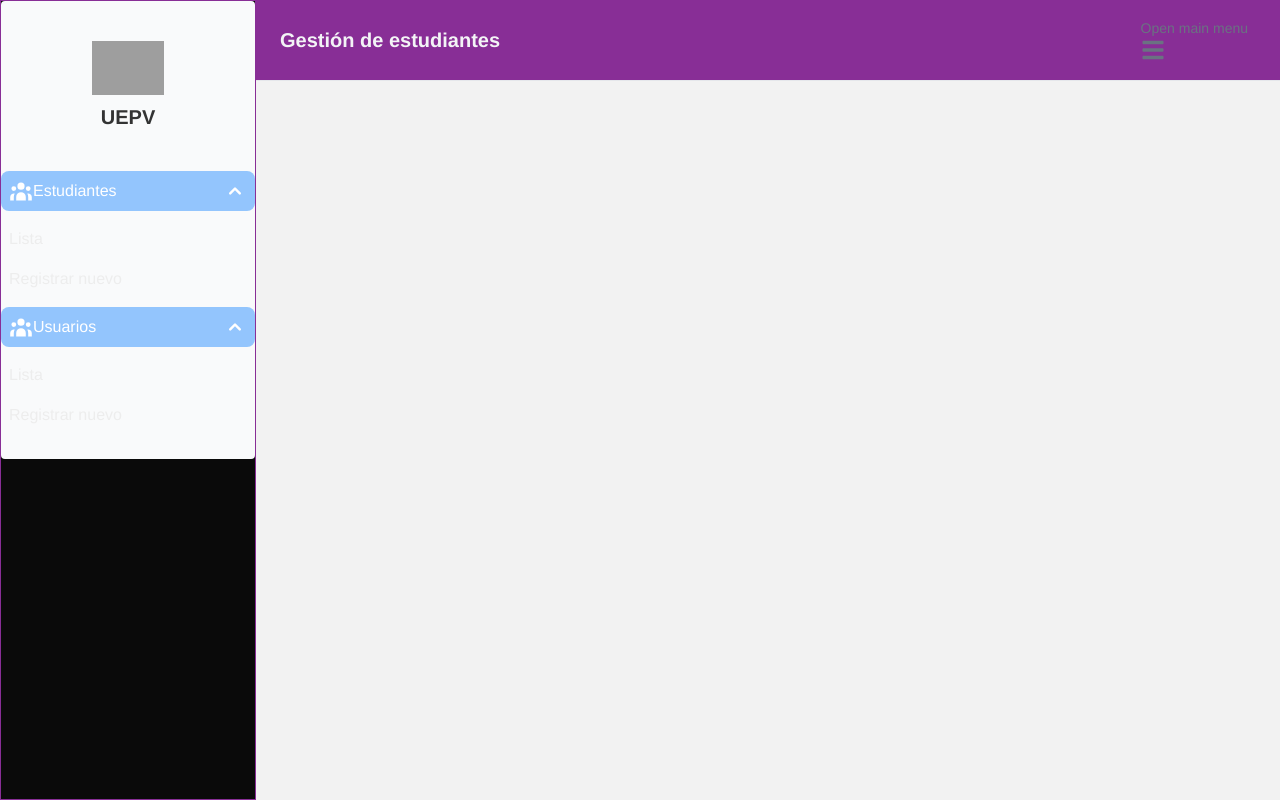
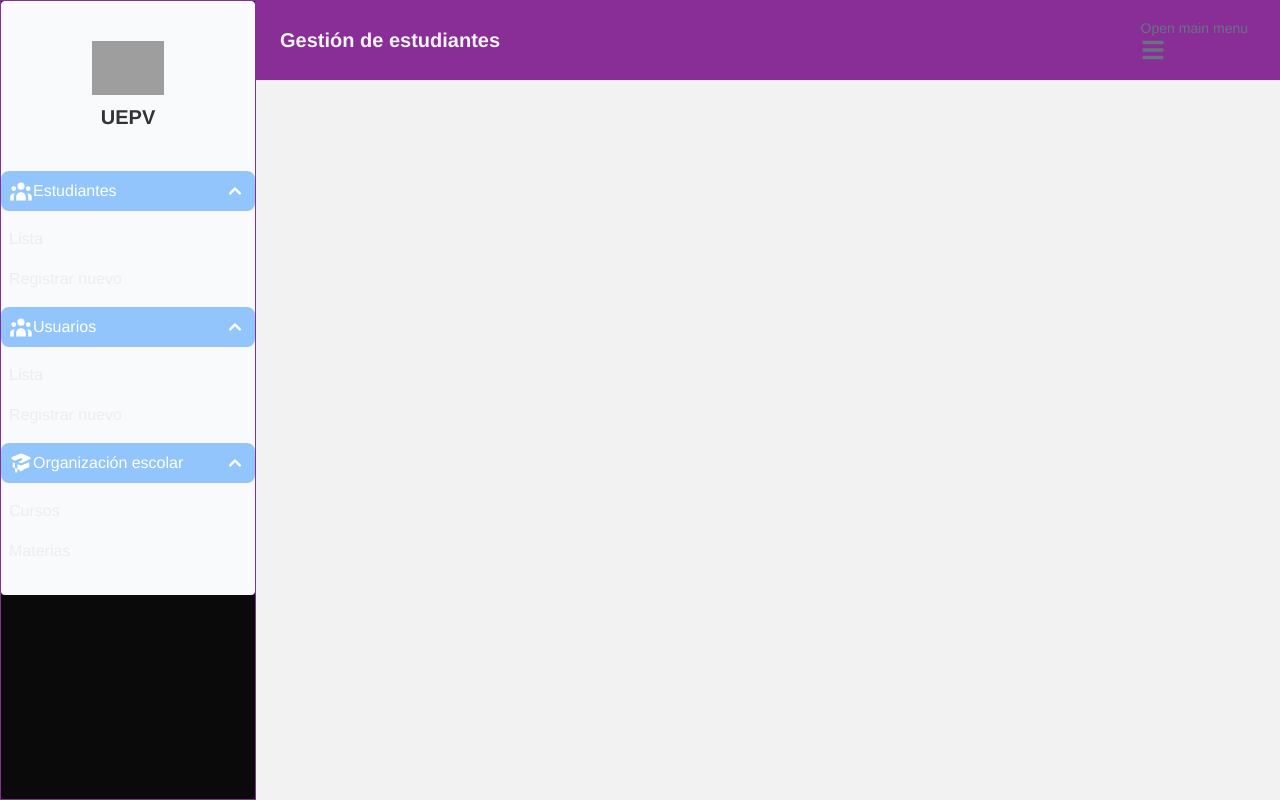
Before and after one commit to jhonatansanga-58/uepv-app-web, a Next.js app: page / in a window 1280 px wide. Built offline with nearby package versions, Linux system fonts and the light colour scheme; grey boxes are pictures that could not be loaded.

Commit message:
feat: refactor navbar text handling and enhance sidebar with new school organization section

```diff
--- a/src/components/navbar.tsx
+++ b/src/components/navbar.tsx
@@ -16,16 +16,21 @@ export function NavBarComponent() {
 
   // Define the navbar text based on the current route
   const getNavbarText = () => {
-    if (pathname === "/admin/students") {
-      return "Gestión de estudiantes";
-    } else if (pathname === "/admin/students/create") {
-      return "Registrar nuevo estudiante";
-    } else if (pathname === "/admin/users") {
-      return "Gestión de usuarios";
-    } else if (pathname === "/admin/users/create") {
-      return "Registrar nuevo usuario";
-    } else {
-      return "Gestión de estudiantes"; // Default fallback
+    switch (pathname) {
+      case "/admin/students":
+        return "Gestión de estudiantes";
+      case "/admin/students/create":
+        return "Registrar nuevo estudiante";
+      case "/admin/users":
+        return "Gestión de usuarios";
+      case "/admin/users/create":
+        return "Registrar nuevo usuario";
+      case "/admin/courses":
+        return "Gestión de cursos";
+      case "/admin/subjects":
+        return "Gestión de materias";
+      default:
+        return "Gestión de estudiantes"; // Default fallback
     }
   };
 
--- a/src/components/sidebar.tsx
+++ b/src/components/sidebar.tsx
@@ -8,7 +8,7 @@ import {
   SidebarItems,
 } from "flowbite-react";
 
-import { HiUserGroup } from "react-icons/hi";
+import { HiAcademicCap, HiUserGroup } from "react-icons/hi";
 import Image from "next/image";
 
 export function SideBarComponent() {
@@ -49,7 +49,23 @@ export function SideBarComponent() {
               Registrar nuevo
             </SidebarItem>
           </SidebarCollapse>
+
+          <SidebarCollapse
+            icon={() => <HiAcademicCap className="text-white w-6 h-6" />}
+            label="Organización escolar"
+            open={true}
+            className="bg-primary-300 text-white hover:bg-primary-600 focus:ring-0"
+          >
+            <SidebarItem href="/admin/courses">
+              Cursos
+            </SidebarItem>
+            <SidebarItem href="/admin/subjects">
+              Materias
+            </SidebarItem>
+          </SidebarCollapse>
+
         </SidebarItemGroup>
+
       </SidebarItems>
     </Sidebar>
   );
```
